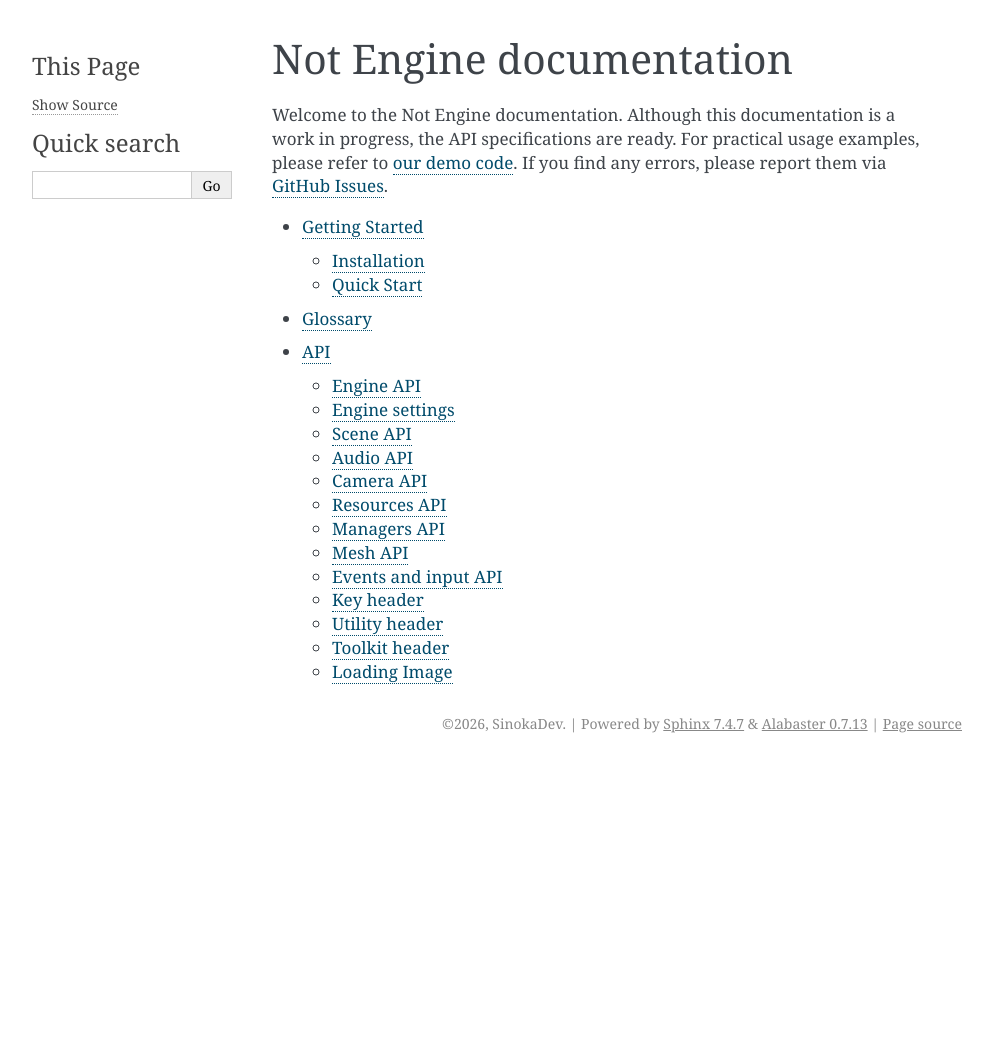
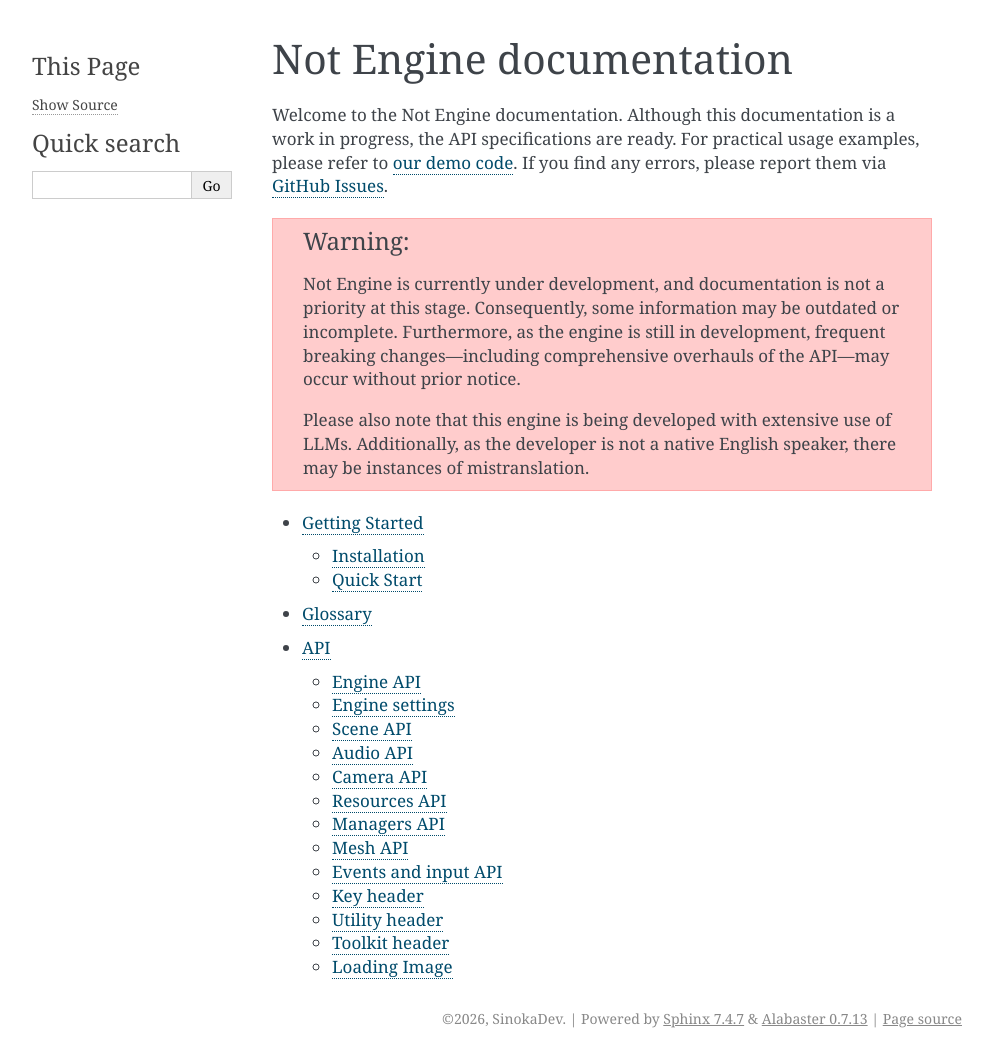
Before and after one commit to sinokadev/notengine, a Sphinx documentation site: the page built from docs/source/index.rst, in a window 1280 px wide. Shown: the whole page, without its empty margins (148-1141 px from the left). Built offline with Sphinx 7.4.7, drawn with Linux system fonts in a browser that asks for light colours; pages that are not in the unit, such as notebooks, are missing from menus; the version number could not be read and is left out; before the commit the page ends 900 px from its top, so only the background shows below that.

Commit message:
add docs

```diff
--- a/docs/source/index.rst
+++ b/docs/source/index.rst
@@ -9,6 +9,12 @@ Not Engine documentation
 
 Welcome to the Not Engine documentation. Although this documentation is a work in progress, the API specifications are ready. For practical usage examples, please refer to `our demo code <https://github.com/sinokadev/notengine/tree/main/demo>`_. If you find any errors, please report them via `GitHub Issues <https://github.com/sinokadev/notengine>`_.
 
+.. warning::
+
+   Not Engine is currently under development, and documentation is not a priority at this stage. Consequently, some information may be outdated or incomplete. Furthermore, as the engine is still in development, frequent breaking changes—including comprehensive overhauls of the API—may occur without prior notice.
+
+   Please also note that this engine is being developed with extensive use of LLMs. Additionally, as the developer is not a native English speaker, there may be instances of mistranslation.
+
 .. toctree::
    :maxdepth: 2
 
```
